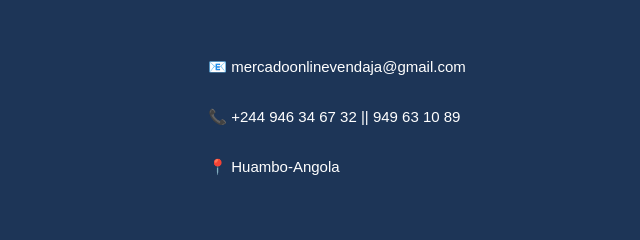
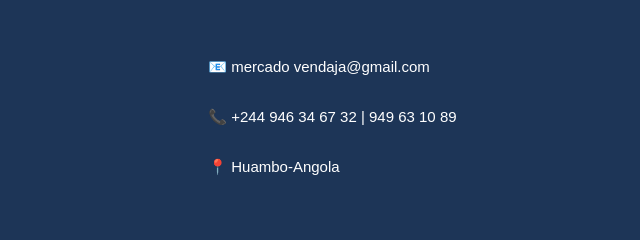
Before and after one commit to FernandoCosta333/MercadoVendaJa, a website: page HTML/index.html in a window 1280 px wide. Shown: the part 1315-1555 px from the top of the page, 640-1280 px from the left. Drawn offline with Linux system fonts and the light colour scheme.

Commit message:
O projecto anterior apresentou alguns problemas, portanto refiz tudo de novo incluido o rodapé e a sua estilização

```diff
--- a/HTML/index.html
+++ b/HTML/index.html
@@ -65,8 +65,9 @@
       </div>
       <div>
         <h2 class="rodape-titulo">Contacto</h2>
-        <p class="rodape-paragrafo">📧 mercadoonlinevendaja@gmail.com</p>
-        <p class="rodape-paragrafo">📞 +244 946 34 67 32 || 949 63 10 89</p>
+        <p class="rodape-paragrafo">📧 mercado
+          vendaja@gmail.com</p>
+        <p class="rodape-paragrafo">📞 +244 946 34 67 32 | 949 63 10 89</p>
         <p class="rodape-paragrafo">📍 Huambo-Angola</p>
       </div>
     </div>
```
